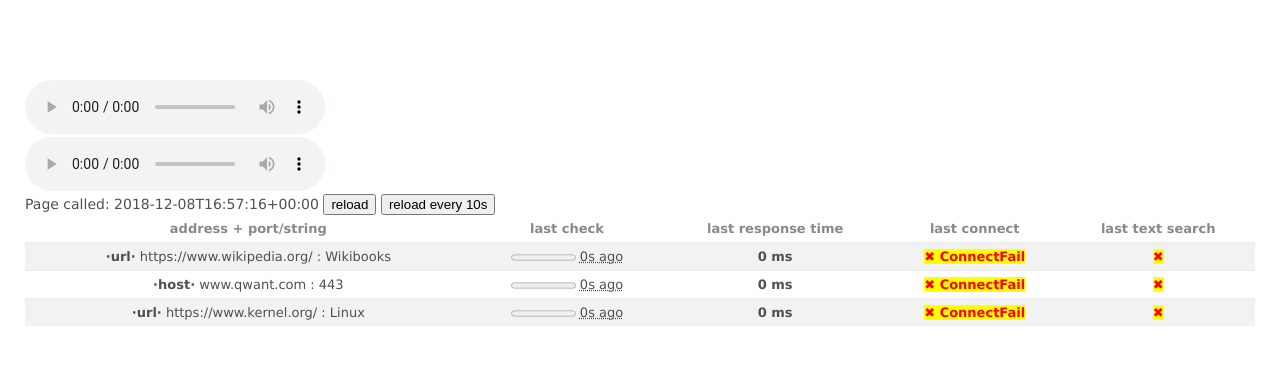
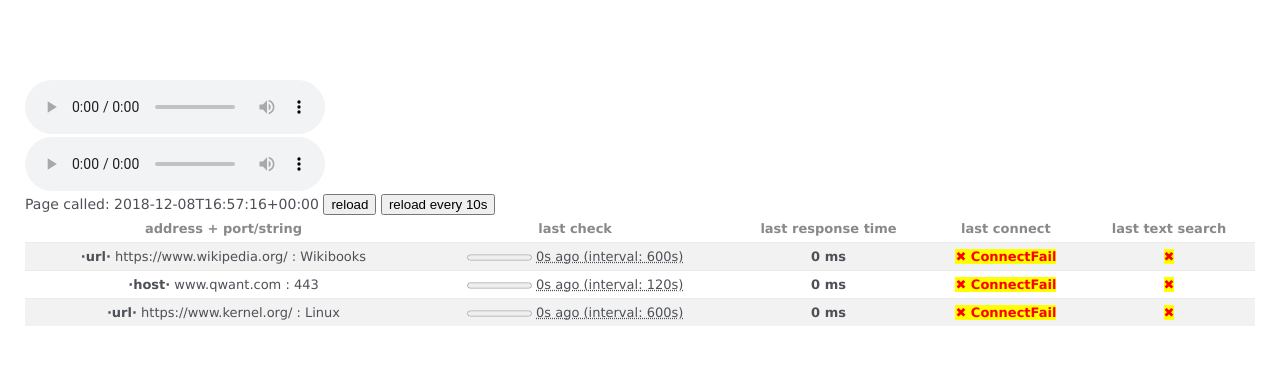
Before and after one commit to mitsukarenai/php-uptime-monitor, a PHP site: page / in a window 1280 px wide. Shown: the top 365 px of the page. Run offline with PHP 8.4, Linux system fonts and the light colour scheme; data that the repository does not hold is empty.

Commit message:
display interval

```diff
--- a/index.php
+++ b/index.php
@@ -165,7 +165,7 @@ $checkOutput.='
     <b>·'.$check->type.'·</b> '.$check->address.' : '.$check->findString.'
    </td>
    <td>
-   <progress value="'.((time() - $check->lastCheck)).'" max="'.$check->checkInterval.'"></progress> <abbr title="'.$check->lastCheck.' ('.date('r', $check->lastCheck).')">'.((time() - $check->lastCheck)).'s ago</abbr>
+   <progress value="'.((time() - $check->lastCheck)).'" max="'.$check->checkInterval.'"></progress> <abbr title="'.$check->lastCheck.' ('.date('r', $check->lastCheck).')">'.((time() - $check->lastCheck)).'s ago (interval: '.$check->checkInterval.'s)</abbr>
    </td>
    <td>
    <b>'.$check->lastResultDuration.' ms</b>
@@ -267,7 +267,7 @@ EOT;
       → finding of the text string in last check  {StringOK | StringNotFound | -empty-}
 
 
-====== EXAMPLES =======
+====== EXAMPLES to put in "db.json" =======
 
 [
   {
```
